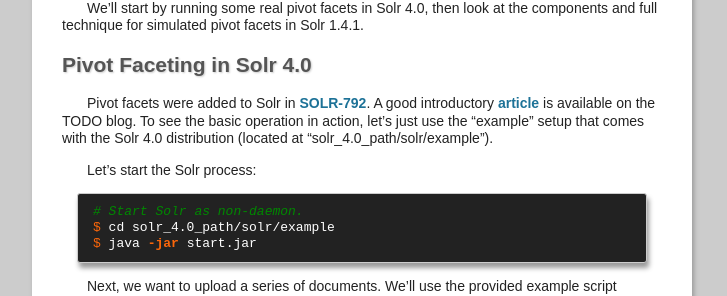
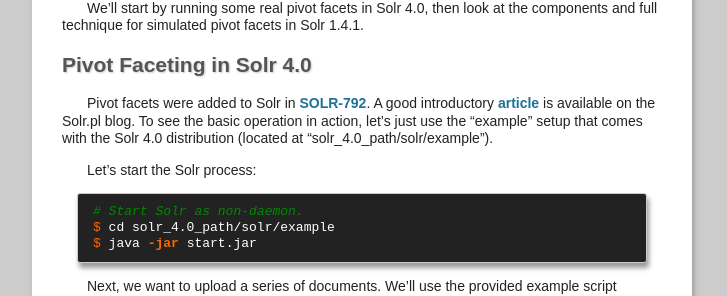
Before and after one commit to ryan-roemer/loose-bits, a Jekyll site: the page built from _posts/2011-09-19-pivot-facets-solr.md, in a window 1280 px wide and 900 px high, scrolled down 512 px. Shown: the part 165-461 px from the top of the window, without its empty margins (278-1005 px from the left). Built offline with Jekyll 4.4.1, drawn with Linux system fonts in a browser that asks for light colours; Markdown is read by kramdown in place of the engine named in the settings; comment, search, counter and statistics services are not loaded.

Commit message:
Solr Post: Last todo.

```diff
--- a/_posts/2011-09-19-pivot-facets-solr.md
+++ b/_posts/2011-09-19-pivot-facets-solr.md
@@ -41,7 +41,7 @@
 ## Pivot Faceting in Solr 4.0
 
 Pivot facets were added to Solr in [SOLR-792][jira792]. A good introductory
-[article][solrpl_pivot] is available on the TODO blog. To see the basic
+[article][solrpl_pivot] is available on the Solr.pl blog. To see the basic
 operation in action, let's just use the "example" setup that comes with
 the Solr 4.0 distribution (located at "solr_4.0_path/solr/example").
 
```
